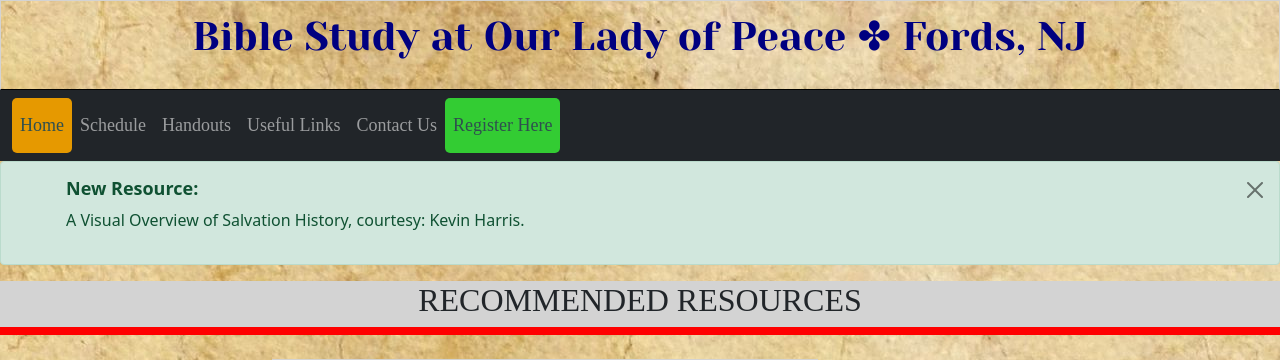
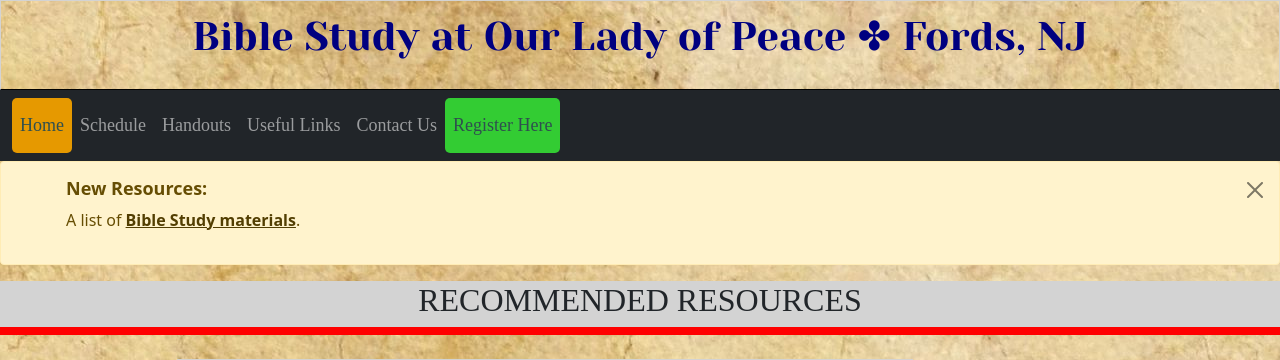
Before and after one commit to jgtucker001/biblestudy, a PHP site: page /links.php in a window 1280 px wide. Shown: the top 360 px of the page. Run offline with PHP 8.4, Linux system fonts and the light colour scheme; some libraries are stand-ins or nearby versions.

Commit message:
updated links message

```diff
--- a/components/header.php
+++ b/components/header.php
@@ -2,7 +2,7 @@
 <!-- topnav -->
     <?php include("navbar.php"); ?>
 <?php if (file_exists('messages/message.php')) { ?>
-    <div class="alert alert-success alert-dismissible fade show" role="alert">
+    <div class="alert alert-warning alert-dismissible fade show" role="alert">
         <?php include('messages/message.php'); ?>
         <button type="button" class="btn-close" data-bs-dismiss="alert"></button>
     </div>
--- a/css/style.css
+++ b/css/style.css
@@ -2,9 +2,12 @@
 h1, h2 {text-align: center;}
 body {font-family: "Times New Roman", Times, serif;}
 img { width:100%; }
+.pad { padding-left:10px; }
 /*-------- FONT FAMILIES   -------------*/
 .lobster {font-family: "Lobster", serif;}
+.yeseva {font-family: "Yeseva One", serif}
 /*--------------------------------------*/
+li { font-family: "Times New Roman", Times, serif; }
 .mainhead {
     padding: 12px;
     height: 90px;
--- a/links.php
+++ b/links.php
@@ -7,14 +7,22 @@
             <div class="heading3"><h2>RECOMMENDED RESOURCES</h2></div> <br>
       <div class="container">
     <div class="row">
-        <div class="col-2"></div>
-        <div class="col-6">
+        <div class="col-1"></div>
+        <div class="col-8">
         <div class="hdg"><h2>BIBLE TIMELINE</h2></div>
             <div class="card" style="width:auto;">
-                <iframe width="660" height="415" src="https://www.youtube.com/embed/zxwWyUcwtd4?si=ZaNp8bI3NJqKNPdE" title="YouTube video player" frameborder="0" allow="accelerometer; autoplay; clipboard-write; encrypted-media; gyroscope; picture-in-picture; web-share" allowfullscreen></iframe>
-            </div>
+            <span style="font-size:1.5em;text-align:center;padding:10px;" class="yeseva"><a href="https://youtu.be/zxwWyUcwtd4?si=fBcQKg5taLxIKx-C" target="_blank">THE BIBLE TIMELINE SHOW: Conform or Face Persecution (video)</a></span><br />
+            <h4 class="pad">Bible Study Resources:</h4>
+            <ul class="list-group" style="font-size:1.5em">
+                <li class="list-group-item"><a href="https://ignatius.com/holy-bible-the-great-adventure-catholic-bible-hbp/"  target="_blank">The Great Adventure Bible</a></li>
+                <li class="list-group-item"><a href="https://ignatius.com/the-book-of-genesis-2genp/" target="_blank">Genesis</a></li>
+                <li class="list-group-item"><a href="https://ignatius.com/exodus-2exp/" target="_blank">Exodus</a></li>
+                <li class="list-group-item"><a href="https://ignatius.com/the-letters-of-st-paul-to-the-galatians-ephesians-2nd-ed-22gep/" target="_blank">Letters to Ephesians & Galatians</a></li>
+                <li class="list-group-item"><a href="https://ignatius.com/new-testament-2ntp/" target="_blank">The New Testament</a></li>
+            </ul>
+           </div>
         </div>
-        <div class="col-2"></div>
+        <div class="col-1"></div>
     </div>
 <br />
             <div class="row">
--- a/messages/message.php
+++ b/messages/message.php
@@ -1,4 +1,4 @@
 <div class='container' style='color:blue`'>
-    <h4 style="font-size:large;font-weight:bold">New Resource:</h4>
-    <p>A Visual Overview of Salvation History, courtesy: Kevin Harris.</p>
+    <h4 style="font-size:large;font-weight:bold">New Resources:</h4>
+    <p>A list of <a href="links.php" class="alert-link">Bible Study materials</a>.</p>
 </div>
```
Also changed, not shown: index.php (+8 -5 lines), next.html (added, +28 -0 lines), next.php (added, +33 -0 lines), images/Ephesians_banner.jpg (added), images/Ephesians_med.jpg (added), images/Ephesians_sm.jpg (added), images/Unlocking-the-Mystery-of-the-Bible-Banner-Ascension.jpg (added).
